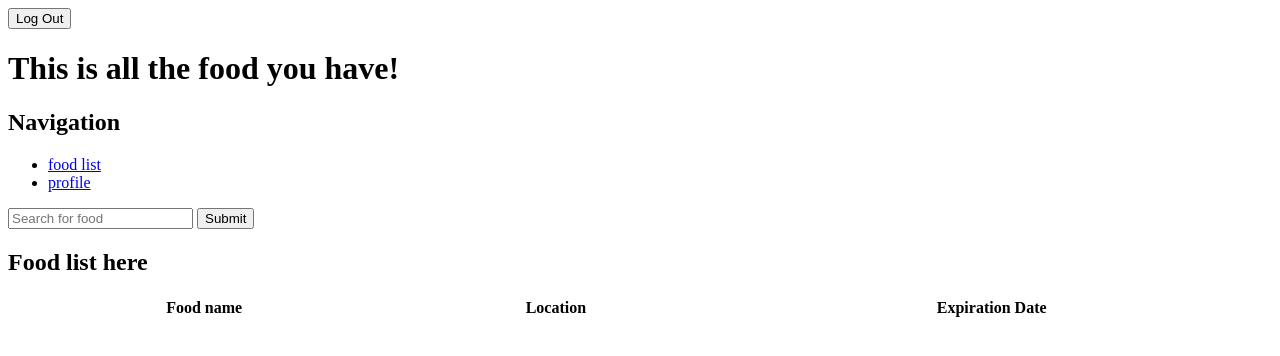
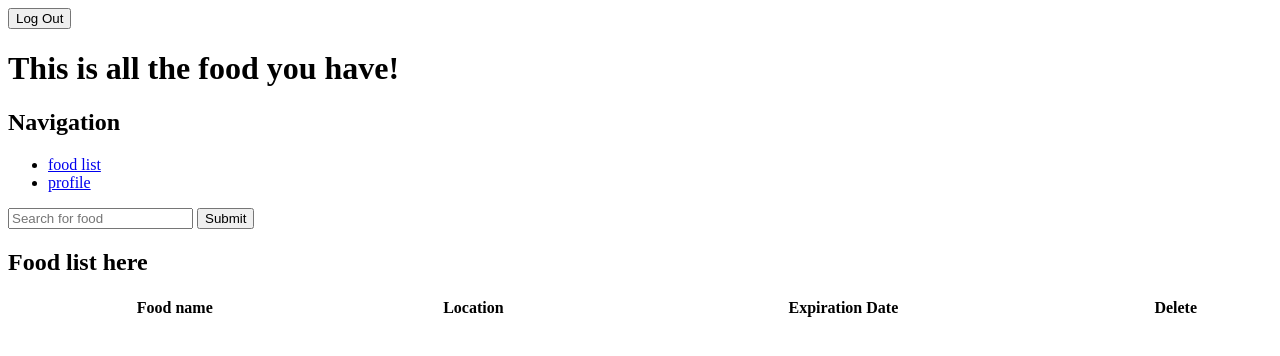
Before and after one commit to aausen/food-exp, a Flask app: page / in a window 1280 px wide. Shown: the top 356 px of the page. Run offline with Flask 2, Linux system fonts and the light colour scheme; the visitor is signed in with stand-in values (Sample User, id 1); data comes from the database, SQL or seed files in the repository; lists and menus that the app fills with data are empty.

Commit message:
fixes to homepage.js

```diff
--- a/static/homepage.js
+++ b/static/homepage.js
@@ -12,18 +12,23 @@ while (i < td.length){
 }
 
 for (let dateExp of expDateArray) {
-    // console.log(dateExp);
     let timeNow = new Date();
     dateExp = new Date(dateExp);
-    console.log(dateExp);
-    // timeNow = timeNow.toDateString();
-    console.log(timeNow);
     if(timeNow >= dateExp){
-        dateExp.style.color = 'red';
+        dateExp = dateExp.toDateSTring();
+        while (i < td.length){
+            let expDate = td[i].innerHTML;
+            if(expDate == dateExp){
+                expDate.style.color = 'red';
+            }
+            i = i + 3;
         }
+    }
 }
+
 
 
 // console.log(expDateArray);
 
 // console.log(new Date());
+// dateExp.style.color = 'red'
--- a/templates/homepage.html
+++ b/templates/homepage.html
@@ -44,16 +44,13 @@
     <h2>Food list here</h2>
 
 
-    <table id="mytable" width=100%>
-        <colgroup>
-            <col>
-            <col>
-            <col name="exp_date">
-        </colgroup>
+    <table width=100%>
+
         <tr>
             <th>Food name</th>
             <th>Location</th>
             <th>Expiration Date</th>
+            <th>Delete</th>
         </tr>
         {% for food_id, name, loc, exp in food_by_user %}
         <tr>
@@ -61,6 +58,7 @@
         <td>{{ name }}</td>
         <td>{{ loc }}</td>
         <td id="{{ food_id }}">{{ exp }}</td>
+        <td><button type="submit">Delete</button></td>
 
         </tr>
         {% endfor %}
```
